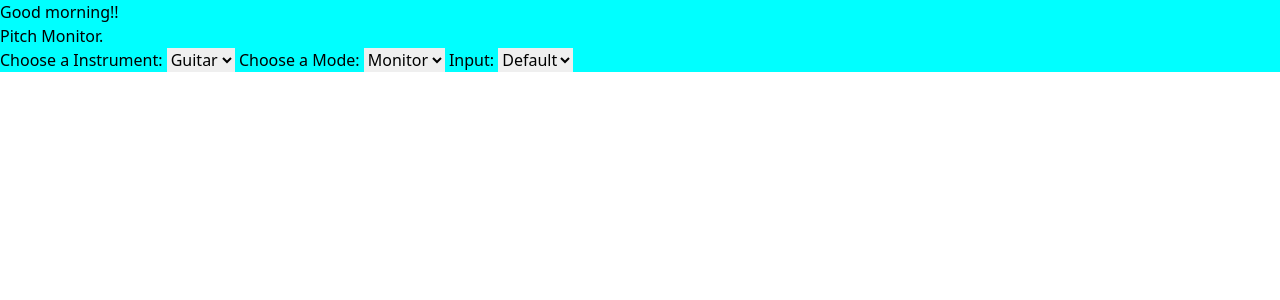
After one commit to nereasastre/MTL_P52, a Django app: template pitch/templates/design1.html in a window 1280 px wide. The commit adds this page. Shown: the top 300 px of the page. Run offline with Django 4.2, Linux system fonts and the light colour scheme; the template is opened without the code that fills it, so the values that code supplies are empty; some libraries are stand-ins or nearby versions.

Commit message:
Add UI Design1 base

```diff
--- a/pitch/templates/base.html
+++ b/pitch/templates/base.html
@@ -28,7 +28,6 @@
     </script>
 </head>
 <body>
-{% include 'navbar.html' %}
 <div>
     {% block content %}
     {% endblock content %}
--- /dev/null
+++ b/pitch/templates/design1.html
@@ -0,0 +1,43 @@
+{% extends 'base.html' %}
+{% block content %}
+
+<style>
+#options{
+    background-color: aqua;
+}
+</style>
+
+<div id="options">
+   <p>Good morning!!</p>
+
+    <p title="I'm a tooltip">Pitch Monitor.</p>
+
+        <!-- Select for the instruments -->
+    <label for="Intrument">Choose a Instrument:</label>
+    <select name="Intrument" id="instrument">
+        <option value="Guitar">Guitar</option>
+        <option value=""></option>
+        <option value=""></option>
+
+
+    </select>
+
+        <!-- Select for the Mode -->
+    <label for="Mode">Choose a Mode:</label>
+    <select name="Mode" id="mode">
+        <option value="monitor">Monitor</option>
+        <option value=""></option>
+
+
+    </select>
+
+    <label for="Input">Input:</label>
+    <select name="Input" id="Input">
+        <option value="default">Default</option>
+        <option value=""></option>
+
+
+    </select>
+
+</div>
+{% endblock %}
--- a/pitch/views.py
+++ b/pitch/views.py
@@ -4,8 +4,7 @@ import logging
 
 def index_view(request):
     try:
-        template_name = "pitch_extraction.html"
-        pprint("hola mundo")
+        template_name = "design1.html"
         context = {}
         return render(request, template_name, context)
     except Exception as e:
```
